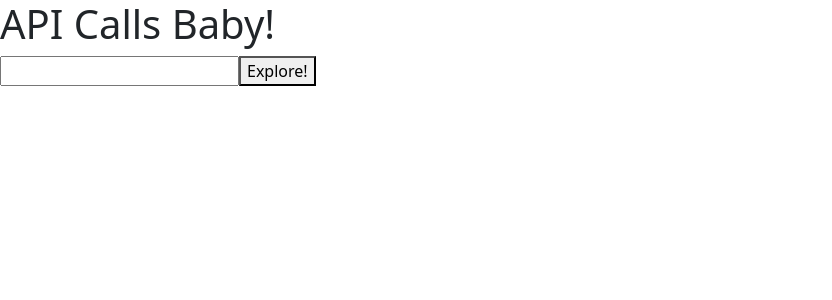
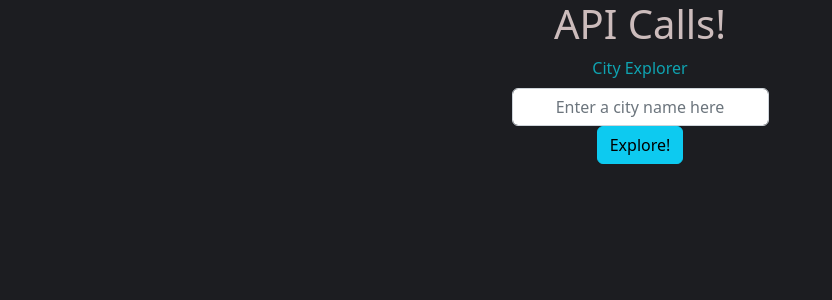
Before and after one commit to ReeceRenninger/city-explorer, a React (Create React App) app: page / in a window 1280 px wide. Shown: the top 300 px of the page, without its empty margins (0-832 px from the left). Built offline with nearby package versions, Linux system fonts and the light colour scheme.

Commit message:
updated documentation, css styling

```diff
--- a/src/App.css
+++ b/src/App.css
@@ -1,38 +1,40 @@
-.App {
+h1{
   text-align: center;
+  display: block !important;
+  color: #CCBCBC;
 }
 
-.App-logo {
-  height: 40vmin;
-  pointer-events: none;
+form {
+  text-align: center;
+  display: block !important;
+  color: #0fa3b1;
 }
 
-@media (prefers-reduced-motion: no-preference) {
-  .App-logo {
-    animation: App-logo-spin infinite 20s linear;
-  }
+.form-control {
+  width:fit-content !important;
+  margin: auto !important;
+  text-align: center;
+  display: block !important;
 }
 
-.App-header {
-  background-color: #282c34;
-  min-height: 100vh;
-  display: flex;
-  flex-direction: column;
-  align-items: center;
-  justify-content: center;
-  font-size: calc(10px + 2vmin);
-  color: white;
+p {
+  display: block !important;
+  text-align: center;
+  color: #3f88c5;
 }
 
-.App-link {
-  color: #61dafb;
+ul {
+  display: block !important;
 }
 
-@keyframes App-logo-spin {
-  from {
-    transform: rotate(0deg);
-  }
-  to {
-    transform: rotate(360deg);
-  }
+img {
+  margin-left: auto;
+  margin-right: auto;
+  justify-content: center;
+  display: block !important;
+  border-radius: 10%;
 }
+
+body {
+  color: #1C1D21;
+}
--- a/src/App.js
+++ b/src/App.js
@@ -1,5 +1,9 @@
 import React from 'react';
 import axios from 'axios';
+import Button from 'react-bootstrap/Button';
+import Form from 'react-bootstrap/Form';
+import Image from 'react-bootstrap/Image'
+import './App.css'
 // import image from 'react-bootstrap/Image'
 
 class App extends React.Component {
@@ -50,14 +54,13 @@ class App extends React.Component {
   render() {
     return (
       <>
-        <h1>API Calls Baby!</h1>
+        <h1>API Calls!</h1>
 
-        <form onSubmit={this.getCityData}>
-          <label>
-            <input type="text" onChange={this.handleCityInput} />
-          </label>
-          <button type="submit">Explore!</button>
-        </form>
+        <Form onSubmit={this.getCityData}>
+          <Form.Label>City Explorer</Form.Label>
+            <Form.Control type="text" placeholder="Enter a city name here" onChange={this.handleCityInput} />
+          <Button variant="info" type="submit">Explore!</Button>
+        </Form>
 
         {/* TERNARY - WTF  */}
         {
@@ -68,7 +71,7 @@ class App extends React.Component {
               <p>{this.state.cityData.display_name}</p>
               <p>{this.state.cityData.lon}</p>
               <p>{this.state.cityData.lat}</p>
-              <img src= {`https://maps.locationiq.com/v3/staticmap?key=${process.env.REACT_APP_LOCATIONIQ_API_KEY}&center=${this.state.cityData.lat},${this.state.cityData.lon}&zoom=13`} alt='Map of selected location'/>
+              <Image class="img-fluid" src= {`https://maps.locationiq.com/v3/staticmap?key=${process.env.REACT_APP_LOCATIONIQ_API_KEY}&center=${this.state.cityData.lat},${this.state.cityData.lon}&zoom=13`} alt='Map of selected location'/>
             </ul>
 
         }
--- a/src/index.css
+++ b/src/index.css
@@ -3,8 +3,7 @@ body {
   font-family: -apple-system, BlinkMacSystemFont, 'Segoe UI', 'Roboto', 'Oxygen',
     'Ubuntu', 'Cantarell', 'Fira Sans', 'Droid Sans', 'Helvetica Neue',
     sans-serif;
-  -webkit-font-smoothing: antialiased;
-  -moz-osx-font-smoothing: grayscale;
+  background-color: #1C1D21 !important;
 }
 
 code {
```
Also changed, not shown: 1 other file (tests, documents, lock files or other folders).
